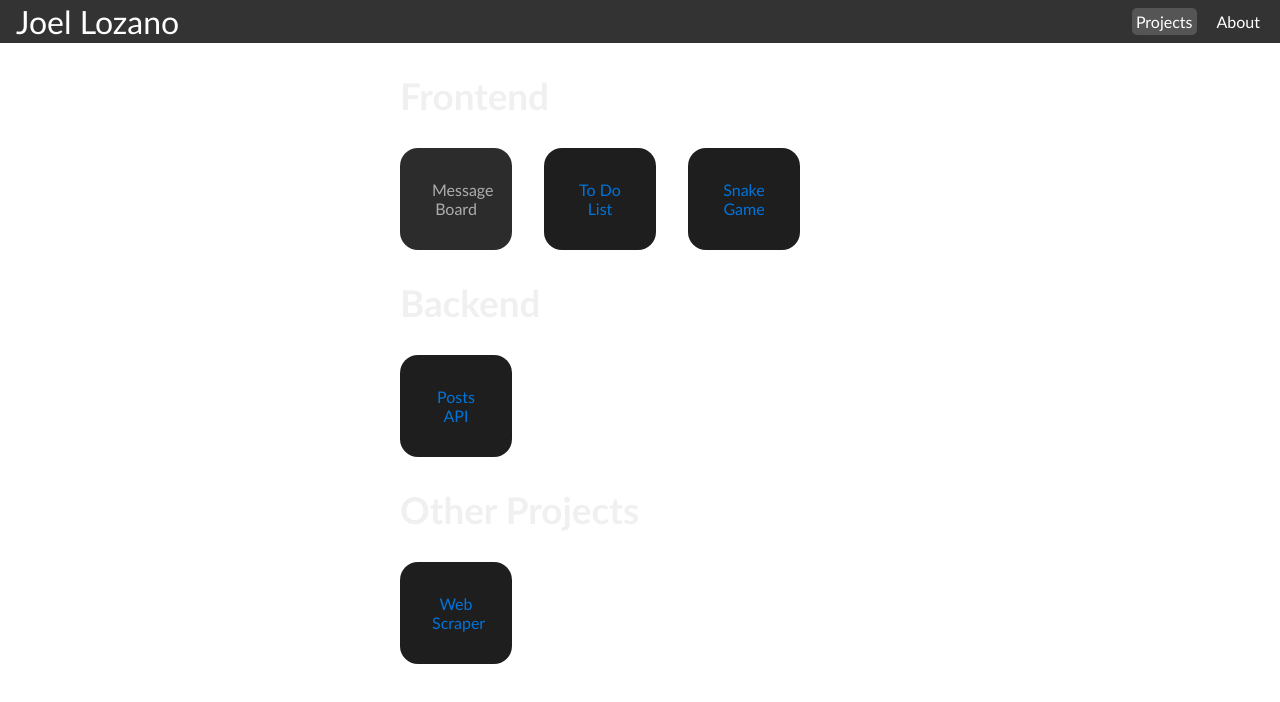
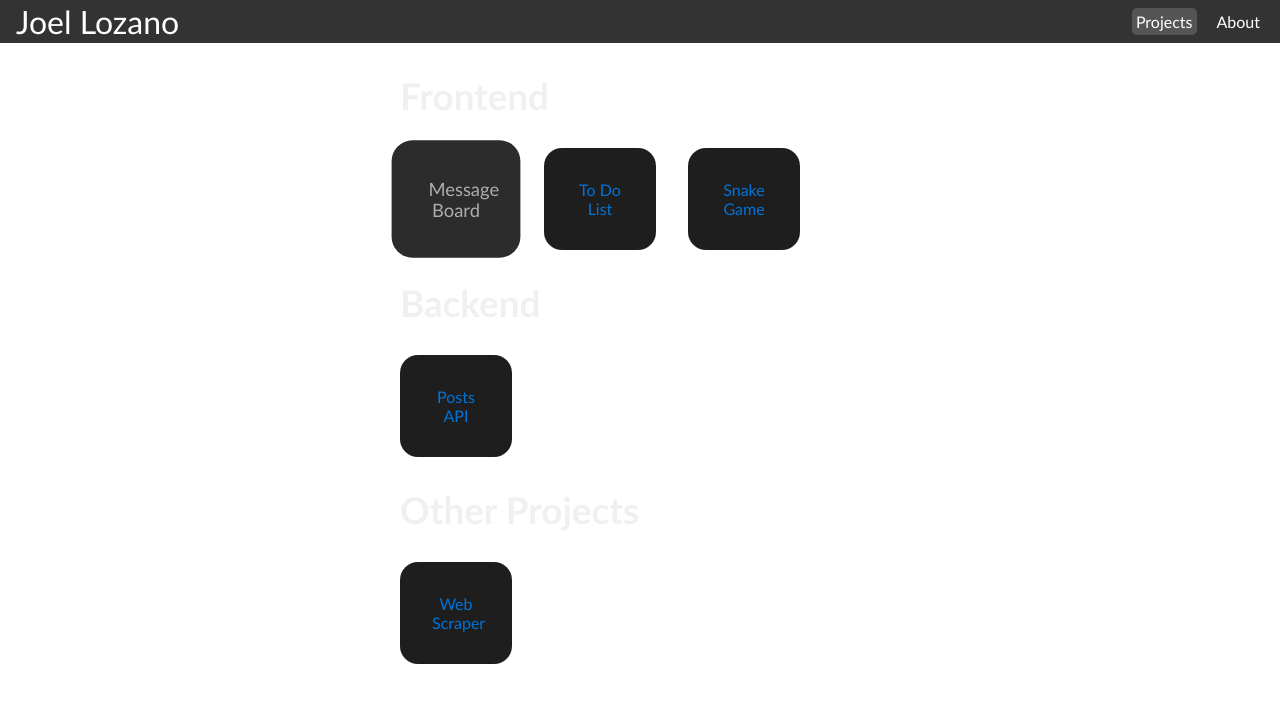
Before and after one commit to joel-lozano/joel-lozano.github.io, a React (Vite) app: page /projects in a window 1280 px wide. In both pictures the pointer is over the element "Message Board". Shown: the top 702 px of the page. Built offline with nearby package versions, Linux system fonts and the light colour scheme.

Commit message:
Project icons grow on hover

```diff
--- a/src/components/ProjectIcon.css
+++ b/src/components/ProjectIcon.css
@@ -1,5 +1,10 @@
 .project-icon {
     text-decoration: none;
+    transition: 0.2s ease-out;
+}
+
+.project-icon div:hover {
+    transform: scale(1.15);
 }
 
 .project-icon, .project-icon:visited {
```
